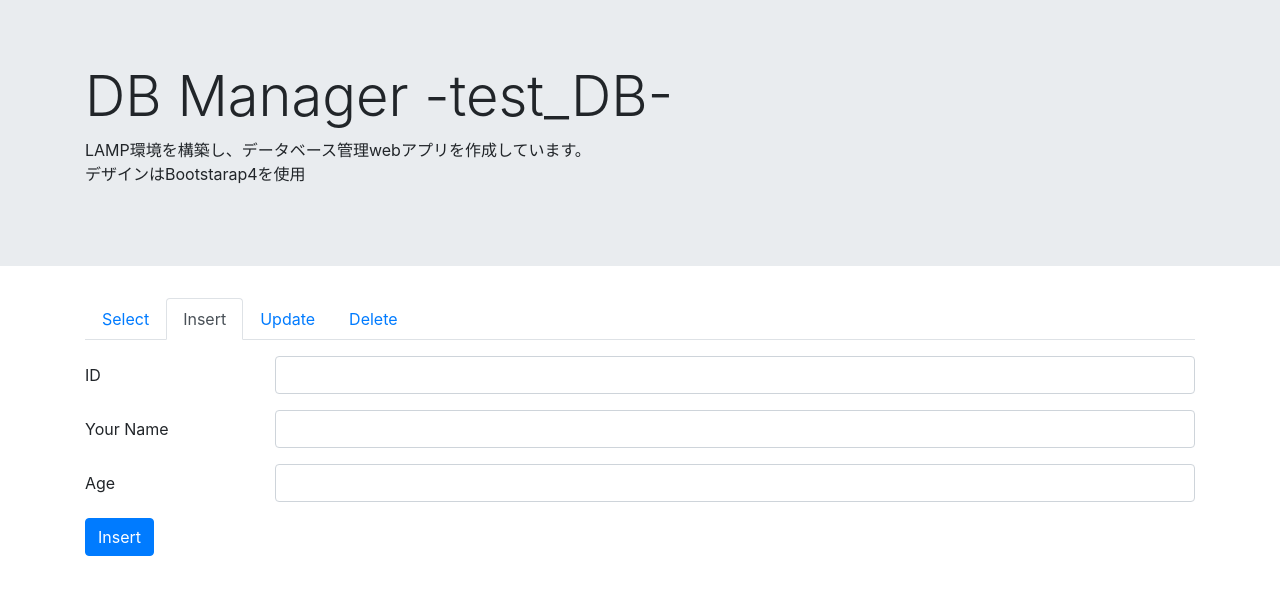
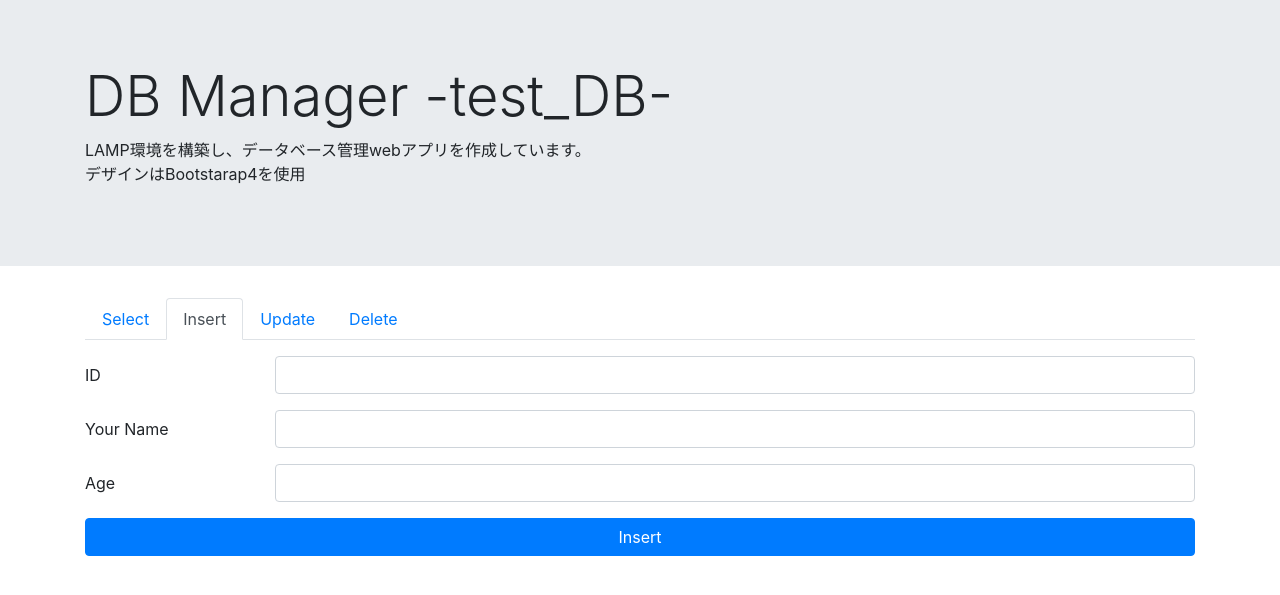
Before and after one commit to RyotaKudo0816/LAMP_sample, a PHP site: page /index.php in a window 1280 px wide, after a click on "Insert". Shown: the part 57-652 px from the top of the page. Run offline with PHP 8.4, Linux system fonts and the light colour scheme; data that the repository does not hold is empty.

Commit message:
edit button

```diff
--- a/index.php
+++ b/index.php
@@ -108,7 +108,7 @@
                         </div>
                     </div>
                     <div class="form-group">
-                        <button type="submit" class="btn btn-primary">Insert</button>
+                        <button type="submit" class="btn btn-primary btn-block">Insert</button>
                     </div>
                 </form>
             </div>
@@ -133,7 +133,7 @@
                             </div>
                         </div>
                         <div class="form-group">
-                            <button type="submit" class="btn btn-primary">Update</button>
+                            <button type="submit" class="btn btn-primary btn-block">Update</button>
                         </div>
                     </form>
             </div>
```
